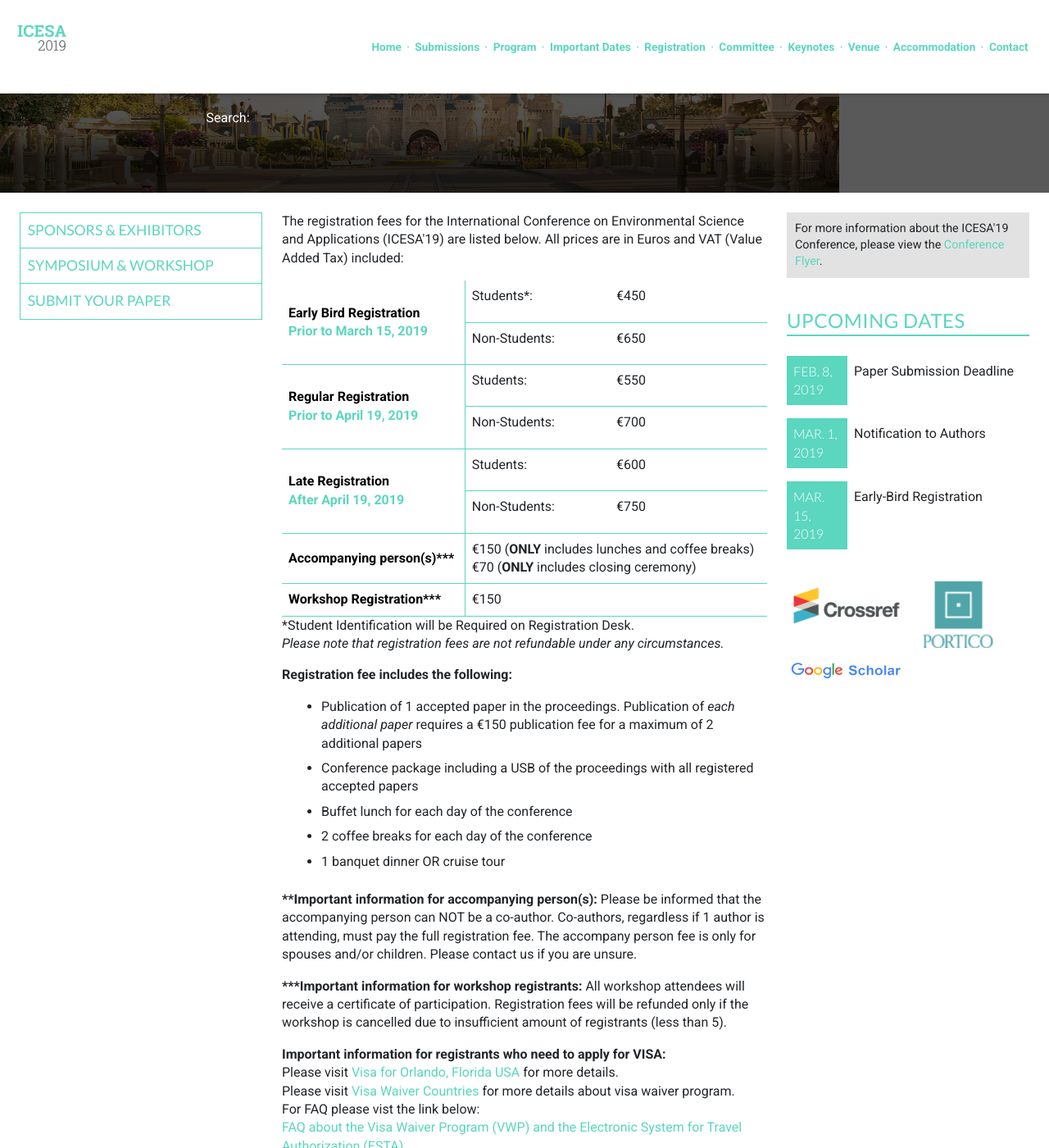
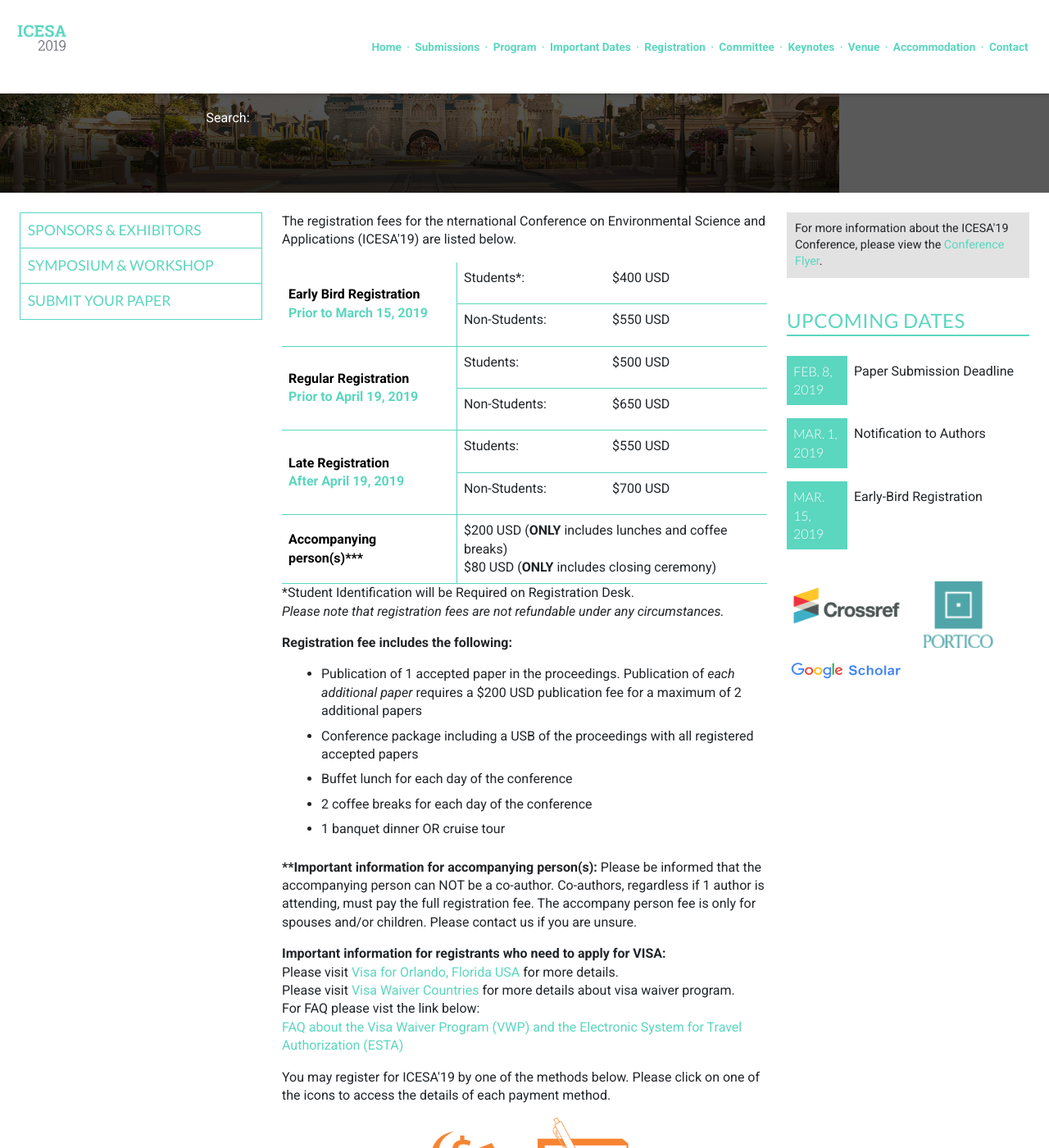
Before and after one commit to intaset/esaconference, a Jekyll site: the page built from registration.html, in a window 1280 px wide and 1400 px high, scrolled down 245 px. Shown: the whole window at 82% size. Built offline with Jekyll 4.4.1, drawn with Linux system fonts in a browser that asks for light colours; nearby versions of some CDN libraries; Markdown is read by kramdown in place of the engine named in the settings; comment, search, counter and statistics services are not loaded.

Commit message:
Added registration price

```diff
--- a/_includes/registration-form.html
+++ b/_includes/registration-form.html
@@ -514,7 +514,7 @@
     <textarea name="comments" id="comments" cols="35" rows="5" placeholder="Here you can specify your dietary preference, i.e. vegetarian, no pork, etc. You can also specify any details you want for us to include in the paid invoice. For example, if you want us to specify a different affiliation as opposed to the one provided in the form."></textarea>
 
     <label for="Terms_and_Regulations">Terms and Regulations:</label>
-    <textarea name="Terms_and_Regulations" cols="35" rows="9" readonly="" id="Terms_and_Regulations">Please note the following: 1. Prices are in EUROS. 2. The registration fee is VAT included. 3. For students registering at the conference, student identification will be required at the registration desk. 4. Registration fees are not refundable under any circumstances.</textarea>
+    <textarea name="Terms_and_Regulations" cols="35" rows="9" readonly id="Terms_and_Regulations">Please note the following: 1. Prices are in USD. 2. For students registering at the conference, student identification will be required at the registration desk. 3. Registration fees are not refundable under any circumstances.</textarea>
 
     <label for="Registrant_Agreement">Registrant Agreement:<span class="asterik">*</span></label>
     <input name="Registrant_Agreement" type="checkbox" id="Registrant_Agreement" value="checked"><p class="body">I have Read and Agreed to the Terms and Regulations</p>
--- a/banktobank.html
+++ b/banktobank.html
@@ -7,7 +7,8 @@ keyword: environment conference, biofuels conference, desalination conference, w
 
 <div class="unit unit-s-1 unit-m-1-4-1 unit-l-1-4-1">
   <div class="unit-spacer content">
-    <p class="bold">If you are using this method of payment, you should note that all charges for transferring the money must be paid by the registrants or your registration will be withdrawn.</p><br>
+  	<p class="body">The Bank to Bank Transfer information will be available soon. We appreciate your patience!</p>
+   <!-- <p class="bold">If you are using this method of payment, you should note that all charges for transferring the money must be paid by the registrants or your registration will be withdrawn.</p><br>
 
     <p class="bold">*Please make sure that you are sending the payment to International ASET Inc. Any other name will result in the rejection of your payment. We will not be responsible for payments rejected because of this reason.</p><br>
 
@@ -29,6 +30,6 @@ keyword: environment conference, biofuels conference, desalination conference, w
     20 Queen St. West, 5th floor<br>
     Toronto, Ontario, Canada<br>
     M5H 3R3<br>
-    <b>Phone #:</b> 888-855-1234</p>
+    <b>Phone #:</b> 888-855-1234</p>-->
   </div>
 </div>
--- a/index.html
+++ b/index.html
@@ -8,7 +8,7 @@ keyword: environment conference, biofuels conference, desalination conference, w
 
 <div class="unit unit-s-1 unit-m-1-4-1 unit-l-1-4-1">
   <div class="unit-spacer content">
-    <p class="body"><strong>The International Conference on Environmental Science and Applicationss (ICESA'19) aims to become the leading annual conference in fields related to Environmental Science and Applications.</strong> The goal of ICESA'19 is to gather scholars from all over the world to present advances in the relevant fields and to foster an environment conducive to exchanging ideas and information. This conference will also provide an ideal environment to develop new collaborations and meet experts on the fundamentals, applications, and products of the mentioned fields.</p>
+    <p class="body"><strong>The International Conference on Environmental Science and Applications (ICESA'19) aims to become the leading annual conference in fields related to Environmental Science and Applications.</strong> The goal of ICESA'19 is to gather scholars from all over the world to present advances in the relevant fields and to foster an environment conducive to exchanging ideas and information. This conference will also provide an ideal environment to develop new collaborations and meet experts on the fundamentals, applications, and products of the mentioned fields.</p>
 
     <p class="body"><b>ICESA</b> is an acronym for <b>I</b>nternational <b>C</b>onference on <b>E</b>nvironmental <b>S</b>cience and <b>A</b>pplications.</p>
 
--- a/registration.html
+++ b/registration.html
@@ -7,52 +7,45 @@ keyword: environment conference, biofuels conference, desalination conference, w
 
 <div class="unit unit-s-1 unit-m-1-4-1 unit-l-1-4-1">
   <div class="unit-spacer content">
-    <p class="body">The registration fees for the  International Conference on Environmental Science and Applications (ICESA'19) are listed below. All prices are in Euros and VAT (Value Added Tax) included:</p>
+    <p class="body">The registration fees for the nternational Conference on Environmental Science and Applications (ICESA'19) are listed below. </p>
 
-<div class="mobile">
+ <div class="mobile">
        <table>
     <tr>
     <td class="date-title">Early Bird Registration<br><b>Prior to March 15, 2019</b></td>
     </tr>
     <tr>
-    <td class="imp-date"><p class="left">Students*:</p> <p class="right"> €450</p></td>
+    <td class="imp-date"><p class="left">Students*:</p> <p class="right">$400 USD</p></td>
     </tr>
     <tr>
-    <td class="imp-date"><p class="left">Non-Students:</p> <p class="right"> €650</p></td>
+    <td class="imp-date"><p class="left">Non-Students:</p> <p class="right">$550 USD</p></td>
     </tr>
 
     <tr>
-    <td class="date-title">Regular Registration<br><b>Prior to April 19, 2019</b></td>
+    <td class="date-title">Regular Registratio<br><b>Prior to April 19, 2019</b></td>
     </tr>
     <tr>
-    <td class="imp-date"><p class="left">Students:</p> <p class="right">€550</p></td>
+    <td class="imp-date"><p class="left">Students:</p> <p class="right">$500 USD</p></td>
     </tr>
     <tr>
-    <td class="imp-date"><p class="left">Non-Students:</p> <p class="right">€700</p></td>
+    <td class="imp-date"><p class="left">Non-Students:</p> <p class="right">$650 USD</p></td>
     </tr>
 
     <tr>
-    <td class="date-title" rowspan="2">Late Registration<br><b>After April 19, 2019</b></td>
+    <td class="date-title" rowspan="2">Late Registration <br><b>After April 19, 2019</b></td>
     </tr>
     <tr>
-    <td class="imp-date"><p class="left">Students:</p> <p class="right">€600</p></td>
+    <td class="imp-date"><p class="left">Students:</p> <p class="right">$550 USD</p></td>
     </tr>
     <tr>
-    <td class="imp-date"><p class="left">Non-Students:</p> <p class="right">€750</p></td>
+    <td class="imp-date"><p class="left">Non-Students:</p> <p class="right">$700 USD</p></td>
     </tr>
   <tr>
     <td class="date-title" rowspan="1">Accompanying person(s)***</td>
   </tr>
     <tr>
-    <td class="imp-date">€150 (<b>ONLY</b> includes lunches and coffee breaks)<br>
-        €70 (<b>ONLY</b> includes closing ceremony)</td>
-    </tr>
-
-    <tr>
-    <td class="date-title" rowspan="1">Workshop Registration***</td>
-    </tr>
-    <tr>
-    <td class="imp-date">€150</td>
+    <td class="imp-date">$200 USD (<b>ONLY</b> includes lunches and coffee breaks)<br>
+        $80 USD (<b>ONLY</b> includes closing ceremony)</td>
     </tr>
 </table>
 </div>
@@ -61,39 +54,36 @@ keyword: environment conference, biofuels conference, desalination conference, w
     <table>
     <tr>
     <th class="date-title" rowspan="2">Early Bird Registration<br><div class="past-text"><b>Prior to March 15, 2019</b></div></th>
-    <td class="imp-date"><p class="left">Students*:</p> <p class="right">€450</p></td>
+    <td class="imp-date"><p class="left">Students*:</p> <p class="right">$400 USD</p></td>
 
 </tr>
     <tr>
-    <td class="imp-date"><p class="left">Non-Students:</p> <p class="right">€650</p></td>
+    <td class="imp-date"><p class="left">Non-Students:</p> <p class="right">$550 USD</p></td>
     </tr>
 
     <tr>
     <th class="date-title" rowspan="2">Regular Registration<br><div class="past-text"><b>Prior to April 19, 2019</b></div></th>
-    <td class="imp-date"><p class="left">Students:</p> <p class="right">€550</p></td>
+    <td class="imp-date"><p class="left">Students:</p> <p class="right">$500 USD</p></td>
 
 </tr>
     <tr>
-    <td class="imp-date"><p class="left">Non-Students:</p> <p class="right">€700</p></td>
+    <td class="imp-date"><p class="left">Non-Students:</p> <p class="right">$650 USD</p></td>
     </tr>
 
     <tr>
     <th class="date-title" rowspan="2">Late Registration <br><div class="past-text"><b>After April 19, 2019</b></div></th>
-    <td class="imp-date"><p class="left">Students:</p> <p class="right">€600</p></td>
+    <td class="imp-date"><p class="left">Students:</p> <p class="right">$550 USD</p></td>
 
 </tr>
     <tr>
-    <td class="imp-date"><p class="left">Non-Students:</p> <p class="right">€750</p></td>
+    <td class="imp-date"><p class="left">Non-Students:</p> <p class="right">$700 USD</p></td>
     </tr>
 <tr>
     <th class="date-title" rowspan="1">Accompanying person(s)***</th>
-    <td class="imp-date">€150 (<b>ONLY</b> includes lunches and coffee breaks)<br>
-       €70 (<b>ONLY</b> includes closing ceremony)</td>
+    <td class="imp-date">$200 USD (<b>ONLY</b> includes lunches and coffee breaks)<br>
+        $80 USD (<b>ONLY</b> includes closing ceremony)</td>
 </tr>
-    <tr>
-    <th class="date-title" rowspan="1">Workshop Registration***</th>
-    <td class="imp-date">€150</td>
-    </tr>
+
 </table>
 </div>
 
@@ -104,7 +94,7 @@ keyword: environment conference, biofuels conference, desalination conference, w
 <p class="body bold">Registration fee includes the following:</p>
 
 <ul>
-<li>Publication of 1 accepted paper in the proceedings. Publication of <i>each additional paper</i> requires a €150 publication fee for a maximum of 2 additional papers</li>
+<li>Publication of 1 accepted paper in the proceedings. Publication of <i>each additional paper</i> requires a $200 USD publication fee for a maximum of 2 additional papers</li>
 <li>Conference package including a USB of the proceedings with all registered accepted papers</li>
 <li>Buffet lunch for each day of the conference</li>
 <li>2 coffee breaks for each day of the conference</li>
@@ -113,7 +103,7 @@ keyword: environment conference, biofuels conference, desalination conference, w
 
 <p class="body"><b>**Important information for accompanying person(s):</b> Please be informed that the accompanying person can NOT be a co-author. Co-authors, regardless if 1 author is attending, must pay the full registration fee. The accompany person fee is only for spouses and/or children. Please contact us if you are unsure.</p>
 
-<p class="body"><b>***Important information for workshop registrants:</b> All workshop attendees will receive a certificate of participation. <!-- The registration deadline for the workshop is on May 1, 2018. --> Registration fees will be refunded only if the workshop is cancelled due to insufficient amount of registrants (less than 5).</p>
+<!--<p class="body"><b>***Important information for workshop registrants:</b> All workshop attendees will receive a certificate of participation. --><!-- The registration deadline for the workshop is on May 1, 2018. --> <!--Registration fees will be refunded only if the workshop is cancelled due to insufficient amount of registrants (less than 5).</p>-->
 
 <p class="body"><b>Important information for registrants who need to apply for VISA:</b><br>
 Please visit <a href="https://www.official-esta.com/esta-resources/visa-for-orlando/" class="body-link">
```
Also changed, not shown: NotValid.html (+32 -32 lines), 6 other files.
